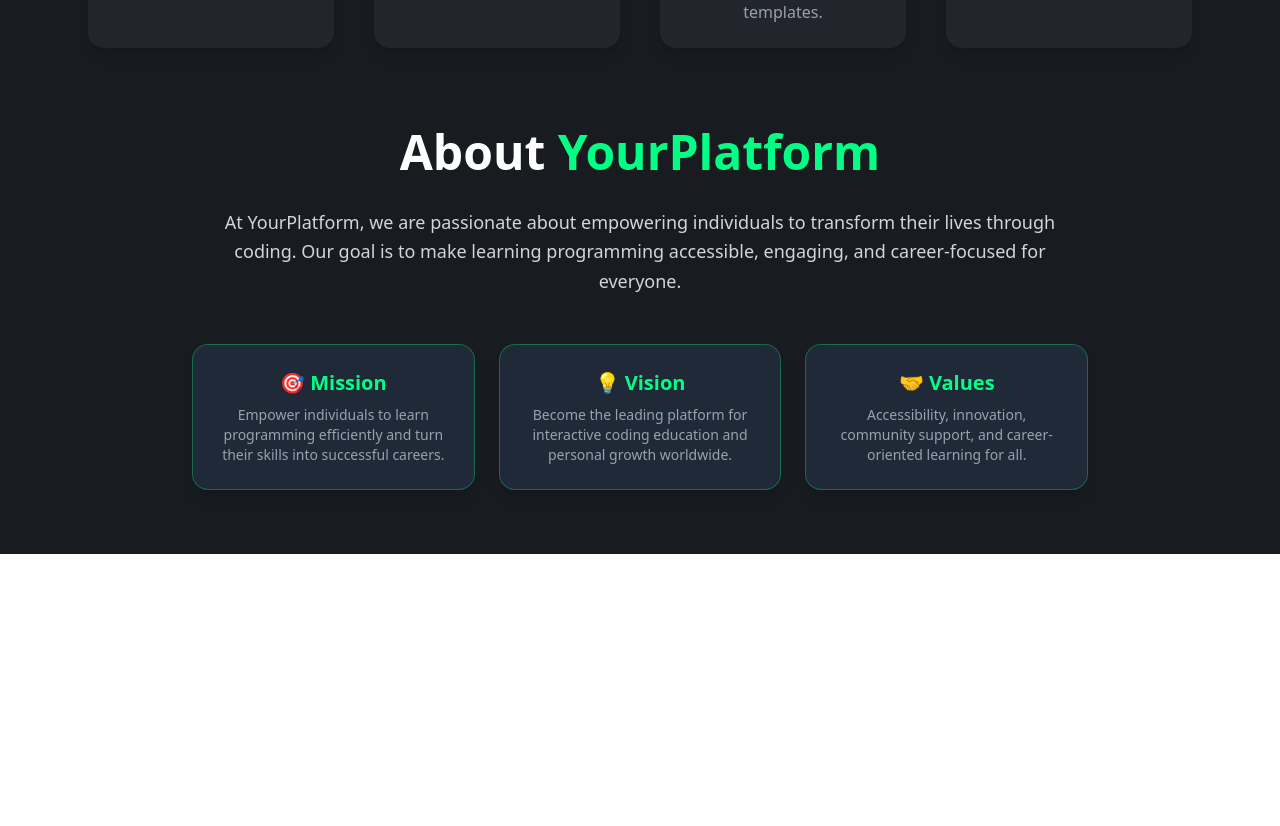
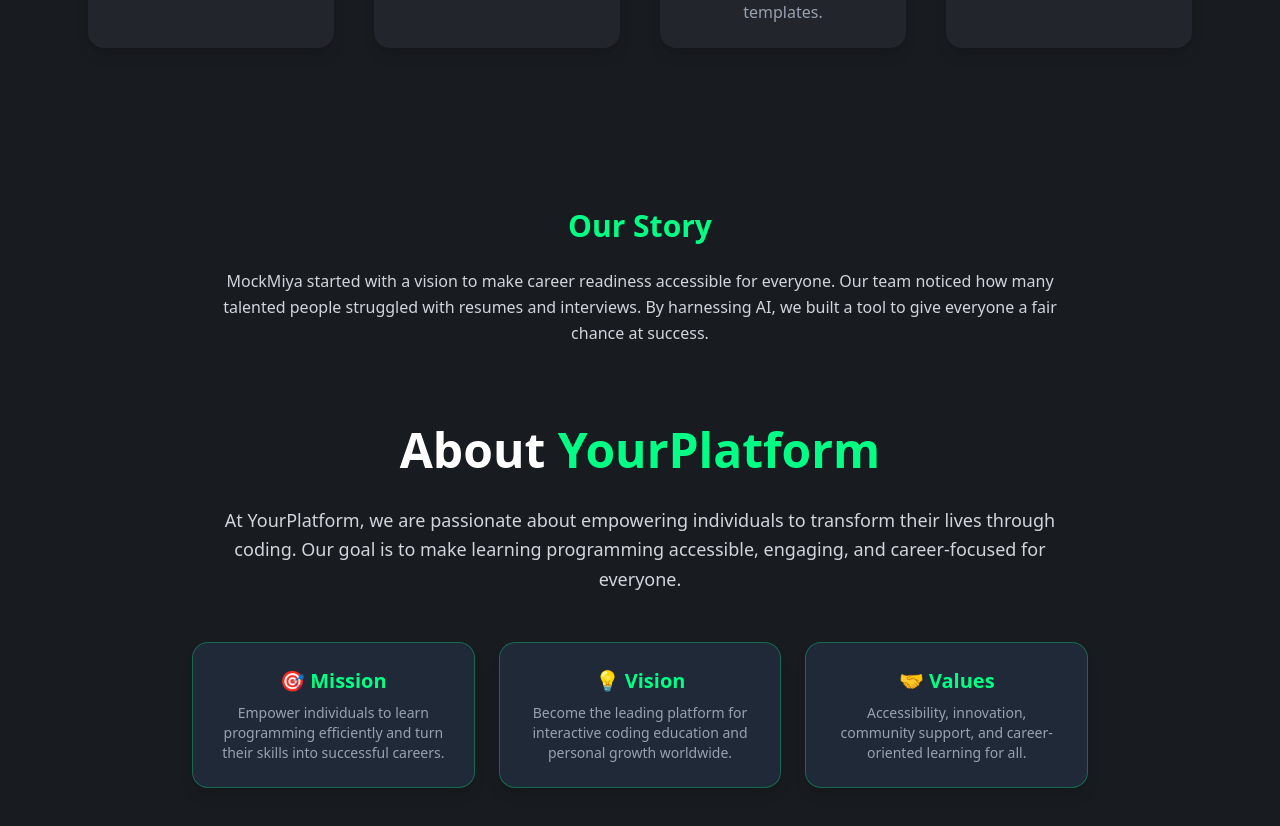
Before and after one commit to Pullock4981/MockMiya_client, a Next.js app: page /about in a window 1280 px wide. Shown: the part 1104-1930 px from the top of the page. Before the commit the page ends 1658 px from the top, so only its background shows below. Built offline with nearby package versions, Linux system fonts and the light colour scheme.

Commit message:
add story for about us

```diff
--- /dev/null
+++ b/app/about/components/Story.tsx
@@ -0,0 +1,14 @@
+import React from "react";
+
+export default function Story() {
+  return (
+    <section className="py-20 px-6 max-w-4xl mx-auto text-center">
+      <h2 className="text-3xl font-bold text-[#00FF84] mb-6">Our Story</h2>
+      <p className="text-gray-300 leading-relaxed">
+        MockMiya started with a vision to make career readiness accessible for everyone.
+        Our team noticed how many talented people struggled with resumes and interviews.
+        By harnessing AI, we built a tool to give everyone a fair chance at success.
+      </p>
+    </section>
+  );
+}
--- a/app/about/page.tsx
+++ b/app/about/page.tsx
@@ -3,6 +3,7 @@
 import WhyWhatHow from "./components/WhyWhatHow";
 import MissionVisionValues from "./components/MissionVisionValues";
 import Features from "./components/Features";
+import Story from "./components/Story";
 
 export default function AboutPage() {
   return (
@@ -15,6 +16,7 @@
               <WhyWhatHow></WhyWhatHow>
               <MissionVisionValues></MissionVisionValues>
               <Features></Features>
+              <Story></Story>
           </div>
       <div className="max-w-4xl text-center space-y-8">
         {/* Title */}
```
